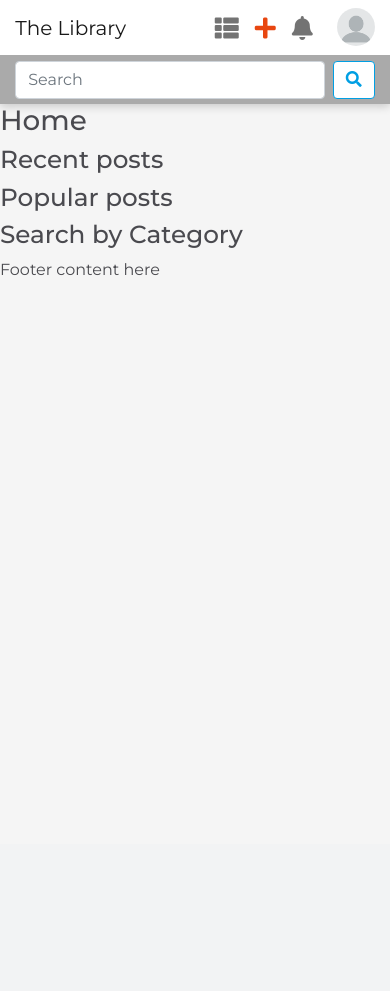
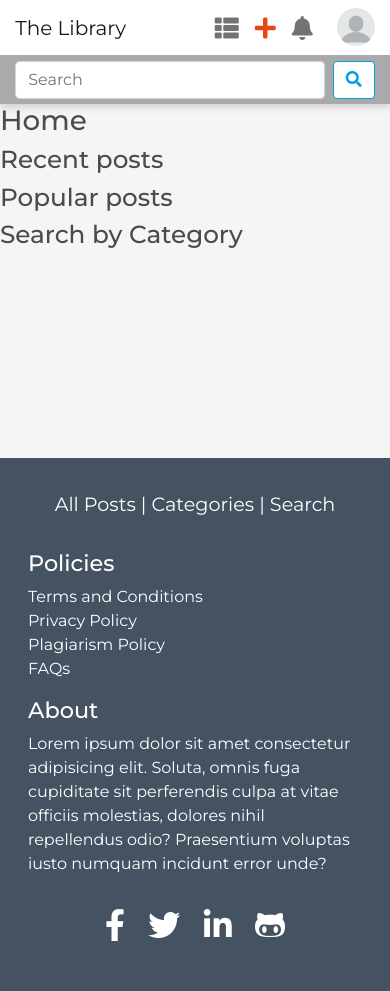
Before and after one commit to Code-Institute-Org/thelibrary, a Django app: page / in a window 390 px wide. Before the commit the page ends 275 px from the top, so only its background shows below. Run offline with Django 3.2, Linux system fonts and the light colour scheme; the visitor is signed in with stand-in values (Sample User, id 1); data that the repository does not hold is empty; some libraries are stand-ins or nearby versions.

Commit message:
Add footer and responsively push it down to the bottom of all pages.

```diff
--- a/static/css/main.css
+++ b/static/css/main.css
@@ -46,12 +46,16 @@ body {
 }
 
 /* ---------------------
+    Box-shadows
+--------------------- */
+
+.box-shadow {
+    box-shadow: 0 2px 9px 0 rgb(0 0 0 / 20%);
+}
+
+/* ---------------------
     Navbar
 --------------------- */
-
-nav {
-    box-shadow: 0 2px 9px 0 rgb(0 0 0 / 20%);
-}
 
 .navbar {
     background-color: var(--white);
@@ -159,6 +163,14 @@ a.dropdown-item:hover > i {
 }
 
 /*
+Positioning of notification in navbar slightly
+different to in dropdown menu
+*/
+#notifications .notification-num {
+    left: 20px;
+}
+
+/*
 Code for ringing bell animation by Fazlur Rahman
 https://codepen.io/fazlurr/pen/xeXpqx
 */
@@ -254,13 +266,74 @@ https://codepen.io/fazlurr/pen/xeXpqx
 }
 /* end code by Fazlur Rahman */
 
+/* ---------------------
+    Footer
+--------------------- */
+
+#footer {
+    background: var(--navy);
+    color: var(--white);
+    padding: 1rem;
+}
+
+#footer ul {
+    list-style-type: none;
+    padding: 0;
+}
+
+#footer > nav {
+    padding: 1rem;
+    font-size: 1.2rem;
+}
+
+#footer > nav > ul {
+    text-align: center;
+}
+
+#footer > nav li {
+    display: inline-block;
+}
+
+#footer a {
+    text-decoration: none;
+    color: var(--white);
+    transition: all ease-in-out .4s;
+}
+
+#footer a:hover {
+    text-decoration: none;
+    color: var(--teal);
+}
+
+#footer h1 {
+    font-size: 1.4rem;
+}
+
+#footer .social-icons {
+    text-align: center;
+}
+
+#footer .social-icons > li {
+    font-size: 2rem;
+    display: inline-block;
+    margin: .6rem;
+}
+
+#footer .social-icons i {
+    transition: all ease-in-out .4s;
+}
+
+#footer .social-icons i:hover {
+    color: var(--teal);
+    transform: scale(1.2);
+}
 
 /*
-Positioning of notification in navbar slightly
-different to in dropdown menu
+Calculation to push footer down on small and medium screens.
+See media queries for other screen sizes.
 */
-#notifications .notification-num {
-    left: 20px;
+#footer-push-down {
+    min-height: calc(100vh - 386.4px);
 }
 
 /* ---------------------
@@ -307,3 +380,42 @@ will be adjusted for proper layout later */
     width: 400px;
     margin: 15px;
 }
+
+
+/* ---------------------
+    Media Queries - using Bootstrap 5 breakpoints
+--------------------- */
+
+
+/* Small devices (landscape phones, 576px and up) */
+/* @media (min-width: 576px) {
+
+} */
+
+/* Medium devices (tablets, 768px and up) */
+@media (min-width: 768px) {
+    #footer-push-down {
+        min-height: calc(100vh - 385.19px);
+    }
+}
+
+/* Large devices (desktops, 992px and up) */
+@media (min-width: 992px) {
+    #footer-push-down {
+        min-height: calc(100vh - 361.19px);
+    }
+}
+
+/* X-Large devices (large desktops, 1200px and up) */
+@media (min-width: 1200px) {
+    #footer-push-down {
+        min-height: calc(100vh - 337.19px);
+    }
+}
+
+/* XX-Large devices (larger desktops, 1400px and up) */
+@media (min-width: 1400px) {
+    #footer-push-down {
+        min-height: calc(100vh - 337.19px);
+    }
+}
--- a/templates/base.html
+++ b/templates/base.html
@@ -33,6 +33,8 @@
 </head>
 
 <body>
+    <div id="footer-push-down">
+
         {% include 'components/navbar.html' %}
 
         {% if messages %}
@@ -45,8 +47,9 @@
 
         {% block content %}
         {% endblock %}
+    </div>
 
-    <footer>Footer content here</footer>
+    {% include 'components/footer.html' %}
 
     {% block corejs %}
         <!-- scripts for bootstrap -->
--- /dev/null
+++ b/templates/components/footer.html
@@ -0,0 +1,65 @@
+{% load static %}
+
+<footer id="footer">
+    <nav>
+        <ul>
+            <li>
+                <a href="{% url 'all_posts' %}">All Posts</a> |
+            </li>
+            <li>
+                <a href="#">Categories</a> |
+            </li>
+            <li>
+                <a href="#">Search</a>
+            </li>
+        </ul>
+    </nav>
+    <div class="container">
+        <div class="row">
+            <div class="col-12 col-md-6">
+                <h1>Policies</h1>
+                <ul>
+                    <li>
+                        <a href="#">Terms and Conditions</a>
+                    </li>
+                    <li>
+                        <a href="#">Privacy Policy</a>
+                    </li>
+                    <li>
+                        <a href="#">Plagiarism Policy</a>
+                    </li>
+                    <li>
+                        <a href="#">FAQs</a>
+                    </li>
+                </ul>
+
+            </div>
+            <div class="col-12 col-md-6">
+                <h1>About</h1>
+                <p>
+                    Lorem ipsum dolor sit amet consectetur adipisicing elit. Soluta, omnis fuga cupiditate sit
+                    perferendis culpa at vitae officiis molestias, dolores nihil repellendus odio? Praesentium voluptas
+                    iusto numquam incidunt error unde?
+                </p>
+            </div>
+        </div>
+    </div>
+    <ul class="social-icons">
+        <li>
+            <a href="#" rel="noopener" target="_blank"
+                aria-label="Visit our Facebook page (Opens in a new tab)"><i class="fab fa-facebook-f"></i></a>
+        </li>
+        <li>
+            <a href="#" rel="noopener" target="_blank"
+                aria-label="Visit our Twitter page (Opens in a new tab)"><i class="fab fa-twitter"></i></a>
+        </li>
+        <li>
+            <a href="#" rel="noopener" target="_blank"
+                aria-label="Visit our LinkedIn page (Opens in a new tab)"><i class="fab fa-linkedin-in"></i></a>
+        </li>
+        <li>
+            <a href="#" rel="noopener" target="_blank"
+                aria-label="Visit our GitHub page (Opens in a new tab)"><i class="fab fa-github-alt"></i></a>
+        </li>
+    </ul>
+</footer>
--- a/templates/components/navbar.html
+++ b/templates/components/navbar.html
@@ -1,6 +1,6 @@
 {% load static %}
 
-<nav>
+<nav class="box-shadow">
     <div id="navbar" class="navbar navbar-expand navbar-light">
         <div class="container-fluid">
             <a class="navbar-brand" href="{% url 'home' %}">The Library</a>
```
Lines whose indentation alone changed are shown as unchanged.
